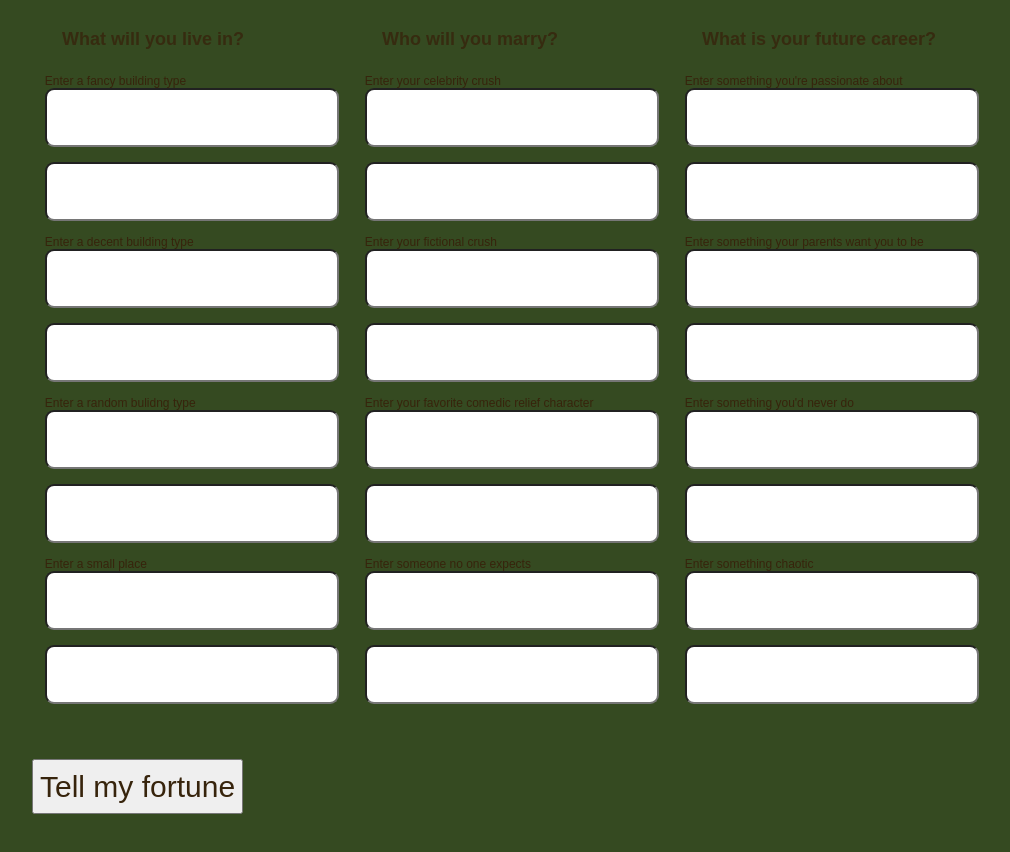
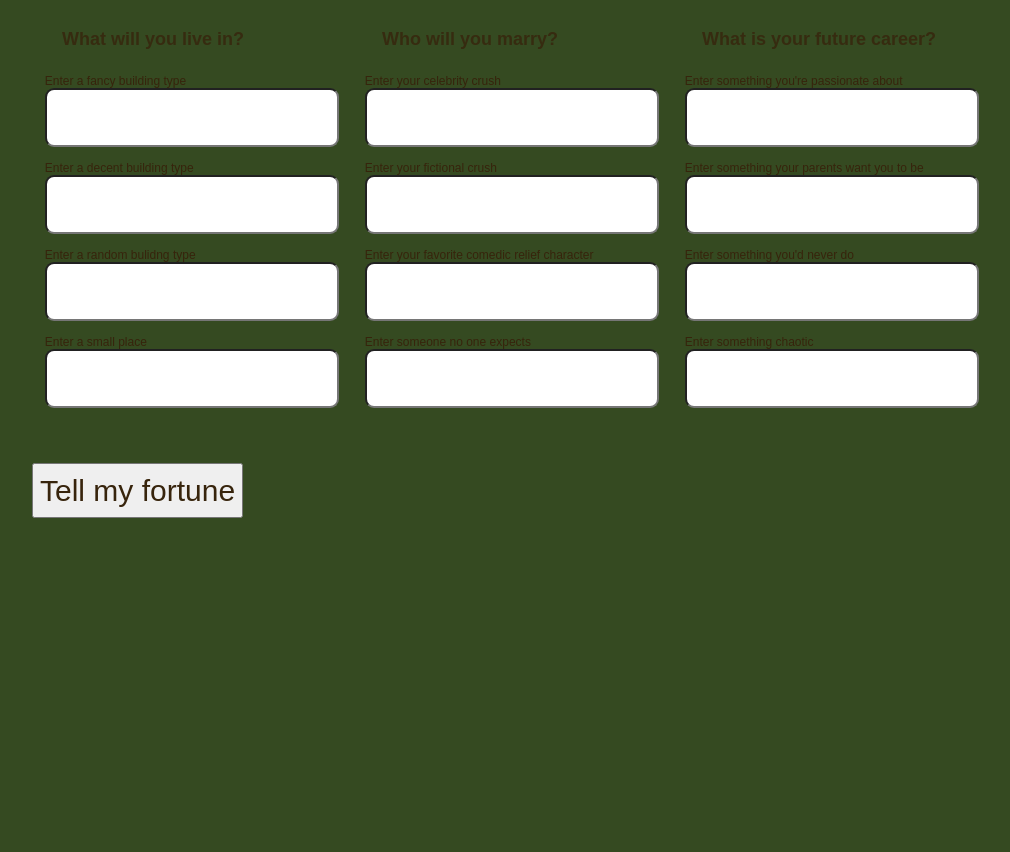
Before and after one commit to daniellem118/MASH-game, a plain HTML site: page index.html in a window 1280 px wide. Shown: the part 306-1158 px from the top of the page, without its empty margins (128-1138 px from the left). After the commit the page ends 894 px from the top, so only its background shows below. Drawn offline with Linux system fonts and the light colour scheme.

Commit message:
deleted extra inputs

```diff
--- a/index.html
+++ b/index.html
@@ -17,43 +17,43 @@
         <div class="choice-bucket">
             <h4 class="highlight">What will you live in?</h4>
             <label for="formAnswer1">Enter a fancy building type</label><input name="answer_1[]" id="formAnswer1">
-            <input name="answer_1[]" type="text">
 
             <label for="formAnswer1">Enter a decent building type</label><input name="answer_1[]" id="formAnswer1">
-            <input name="answer_1[]" type="text">
+
 
             <label for="formAnswer1">Enter a random bulidng type</label><input name="answer_1[]" id="formAnswer1">
-            <input name="answer_1[]" type="text">
+
 
             <label for="formAnswer1">Enter a small place</label><input name="answer_1[]" id="formAnswer1">
-            <input name="answer_1[]" type="text">
+
           </div>
           <div class="choice-bucket">
           <h4 class="highlight">Who will you marry?</h4>
           <label for="formAnswer1">Enter your celebrity crush</label><input name="answer_1[]" id="formAnswer1">
-          <input name="answer_2[]" type="text">
+
 
           <label for="formAnswer1">Enter your fictional crush</label><input name="answer_1[]" id="formAnswer1">
-          <input name="answer_2[]" type="text">
+
 
           <label for="formAnswer1">Enter your favorite comedic relief character</label><input name="answer_1[]" id="formAnswer1">
-          <input name="answer_2[]" type="text">
+
 
           <label for="formAnswer1">Enter someone no one expects</label><input name="answer_1[]" id="formAnswer1">
-          <input name="answer_2[]" type="text">
+
         </div>
         <div class="choice-bucket">
           <h4 class="highlight">What is your future career?</h4>
           <label for="formAnswer1">Enter something you're passionate about</label><input name="answer_1[]" id="formAnswer1">
-            <input name="answer_3[]" type="text">
+
 
             <label for="formAnswer1">Enter something your parents want you to be</label><input name="answer_1[]" id="formAnswer1">
-            <input name="answer_3[]" type="text">
+
 
             <label for="formAnswer1">Enter something you'd never do</label><input name="answer_1[]" id="formAnswer1">
-            <input name="answer_3[]" type="text">
+
+
             <label for="formAnswer1">Enter something chaotic</label><input name="answer_1[]" id="formAnswer1">
-            <input name="answer_3[]" type="text">
+
           </div>
         </div>
         <button type="submit" class="button submit">Tell my fortune </button>
```
